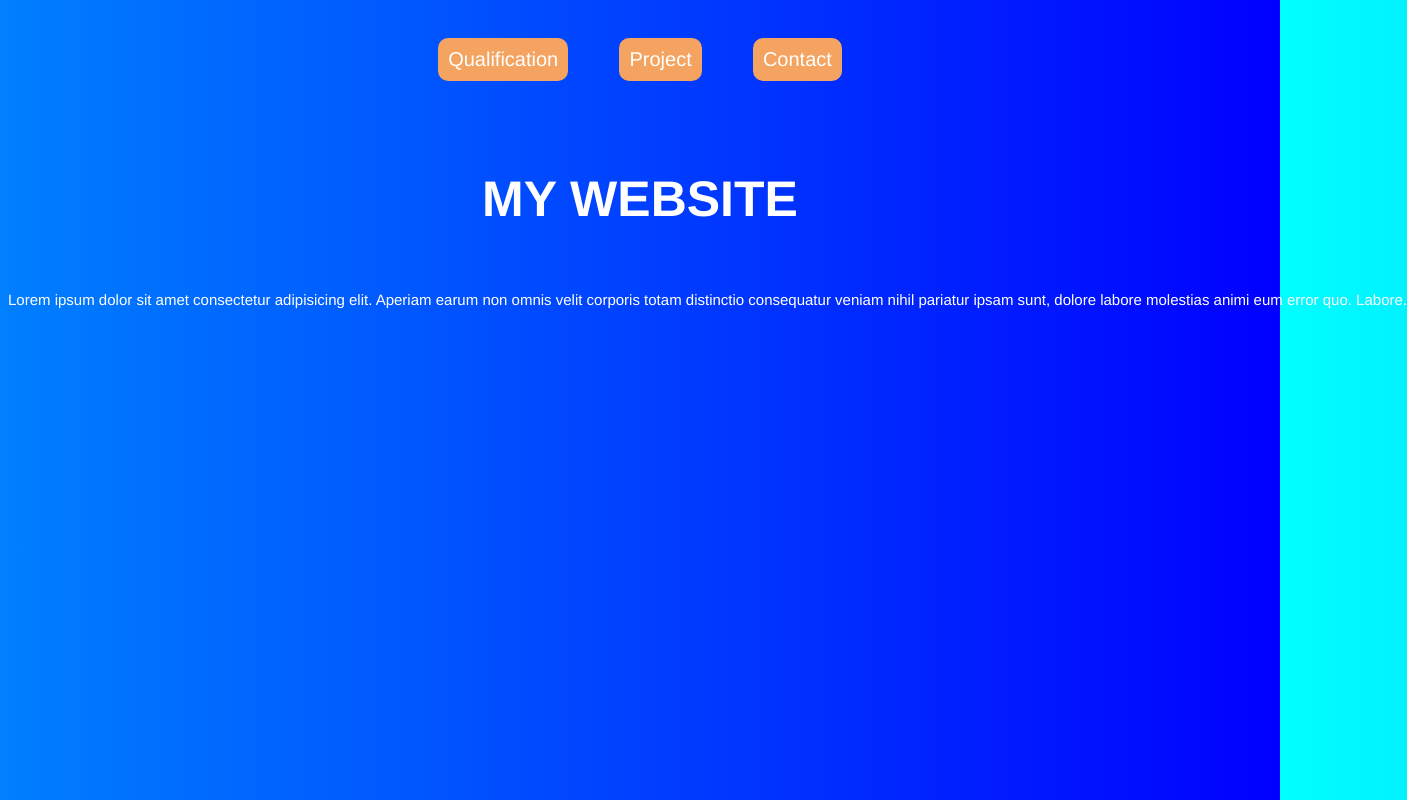
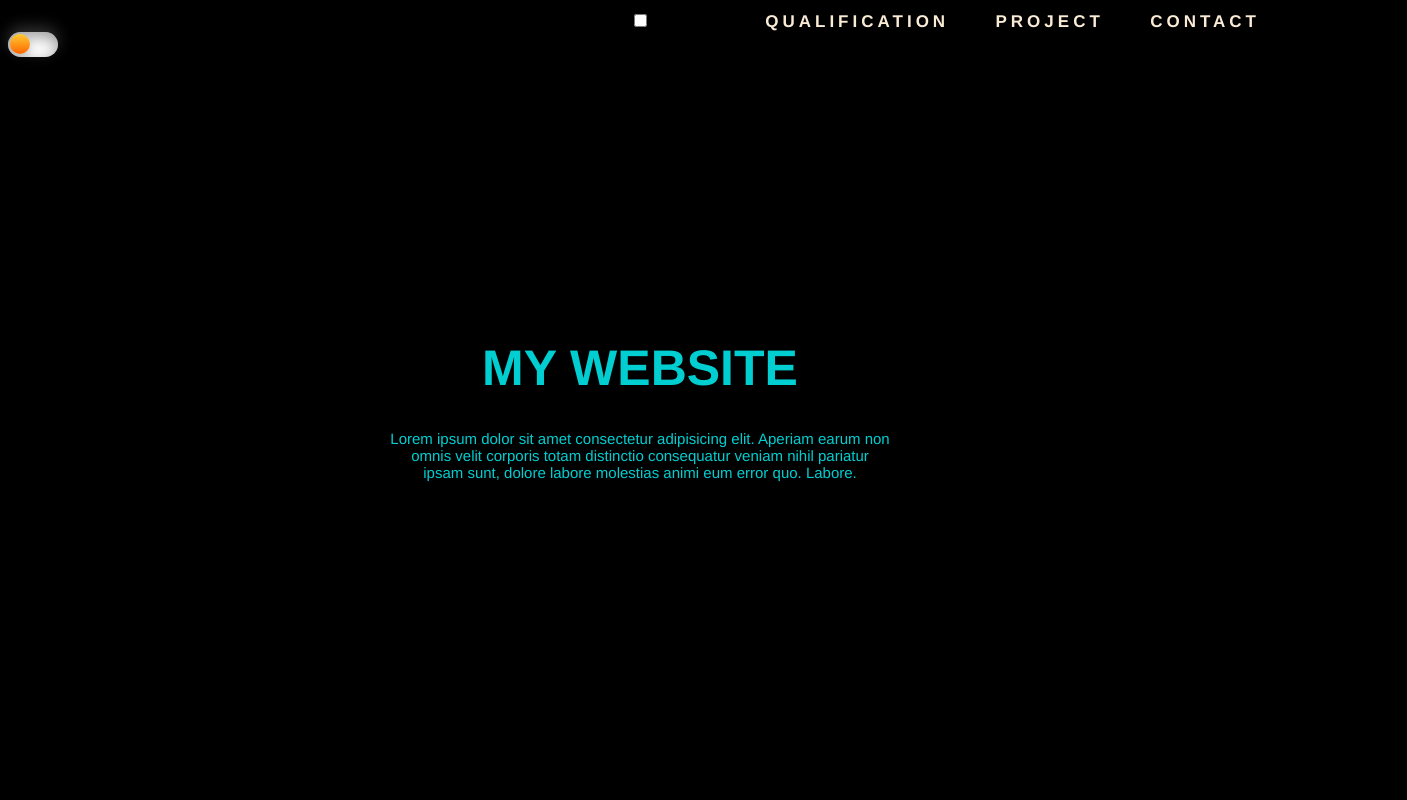
Before and after one commit to Rohan6974/Rohan-Parbatani, a plain HTML site: page html/index.html in a window 1280 px wide. Shown: the whole page, 1407 px wide, since content can reach past the window. Drawn offline with Linux system fonts and the light colour scheme.

Commit message:
index.html

```diff
--- a/html/index.html
+++ b/html/index.html
@@ -8,16 +8,17 @@
 </head>
 <body>
    <div class="container">
-    <pre>
-
-<a href="/html/Qualification.html" target="main" >Qualification</a>    <a href="/html/project.html">Project</a>    <a href="/html/Contact.html">Contact</a>
-
-
-
+<div class="links">
+<a href="/html/Qualification.html" target="main" >Qualification</a>
+<a href="/html/project.html">Project</a>
+<a href="/html/Contact.html">Contact</a>
+</div>
+   </div>
+<div class="content">
 <h1>MY WEBSITE</h1>
 <p>Lorem ipsum dolor sit amet consectetur adipisicing elit. Aperiam earum non omnis velit corporis totam distinctio consequatur veniam nihil pariatur ipsam sunt, dolore labore molestias animi eum error quo. Labore.</p>
-    </pre>
-   </div>
-
+</div>
+<input type="checkbox" id="darkmode-toggle">
+<label for="darkmode-toggle"></label>
 </body>
 </html>
--- a/html/style.css
+++ b/html/style.css
@@ -1,48 +1,83 @@
-body{
-    background:linear-gradient(90deg,aqua,blue);
-    animation: color 10s ease-in-out infinite;
-    background-size: 200% 200%;
+body {
+    background-color: black;
     text-align: center;
-
+    color: white;
+    font-family: 'Lucida Sans', 'Lucida Sans Regular', 'Lucida Grande', 'Lucida Sans Unicode', Verdana, sans-serif;
+    font-size: 20px;
 
 }
-@keyframes color{
-    0%{
-        background-position: 0% 50%;
-    }
-    50%{
-        background-position: 100% 50%;
-    }
-    100%{
-        background-position: 0% 50%;
-    }
-
-}
-.container a{
+.links a{
+    padding: 10px 20px;
+    border: none;
+    font-size: 17px;
+    border-radius: 7px;
+    letter-spacing: 4px;
+    font-weight: 700;
+    text-transform: uppercase;
+    transition: 0.5s;
     text-decoration: none;
-    color: white;
-    font-size: 20px;
-    padding: 10px;
-    margin: 10px;
-    border-radius: 10px;
-    background-color: sandybrown;
-    display: inline-block;
+    color: antiquewhite;
     font-family: 'Franklin Gothic Medium', 'Arial Narrow', Arial, sans-serif;
-
+     box-shadow: 0 0 0px rgb(0,140,255);
+     margin-bottom: 30px;
 }
 .container a:hover{
-    background-color:darkslategrey;
-    color: white;
-    transition: 0.5s;
+    box-shadow: 0 0 5px rgb(0,140,255),
+    0 0 25px rgb(0,140,255),
+    0 0 50px rgb(0,140,255),
+    0 0 100px rgb(0,140,255);
 }
 
 h1{
     font-family: 'Franklin Gothic Medium', 'Arial Narrow', Arial, sans-serif;
     font-size: 50px;
-    color: white;
+    color:darkturquoise
 }
 p{
     font-family: 'Franklin Gothic Medium', 'Arial Narrow', Arial, sans-serif;
     font-size: 15px;
+    color:darkturquoise
+}
+.links{
+    position: absolute;
+    top: 2;
+    right: 0;
+}
+.content{
+    position: absolute;
+    top: 50%;
+    left: 50%;
+    transform: translate(-50%, -50%);
+    text-align: center;
+    width: 100%;
+    max-width: 500px;
+    padding: 30px;
+    border-radius: 10px;
+    box-shadow: 0 0 10px rgba(0, 0, 0, 0.2);
+    background-color: black;
     color: white;
+
 }
+label{
+    width: 50px;
+    height: 25px;
+    position: relative;
+    display: block;
+    background: white;
+    border-radius: 25px;
+    box-shadow: inset 0px 5px 15px rgba(0, 0, 0, 0.4), 0px -5px 15px rgba(255, 255, 255, 0.2);
+    cursor: pointer;
+    transition: .3s;
+}
+label::after{
+    content: '';
+   width: 20px;
+   height: 20px;
+   position: absolute;
+   top: 2px;
+   left: 2px;
+   background:linear-gradient(180deg,#ffcc33 ,#ff6600 );
+   border-radius:15px;
+   box-shadow: 0px 5px 10px rgba(0, 0, 0, 0.2);
+   transition: .3s;
+}
```
